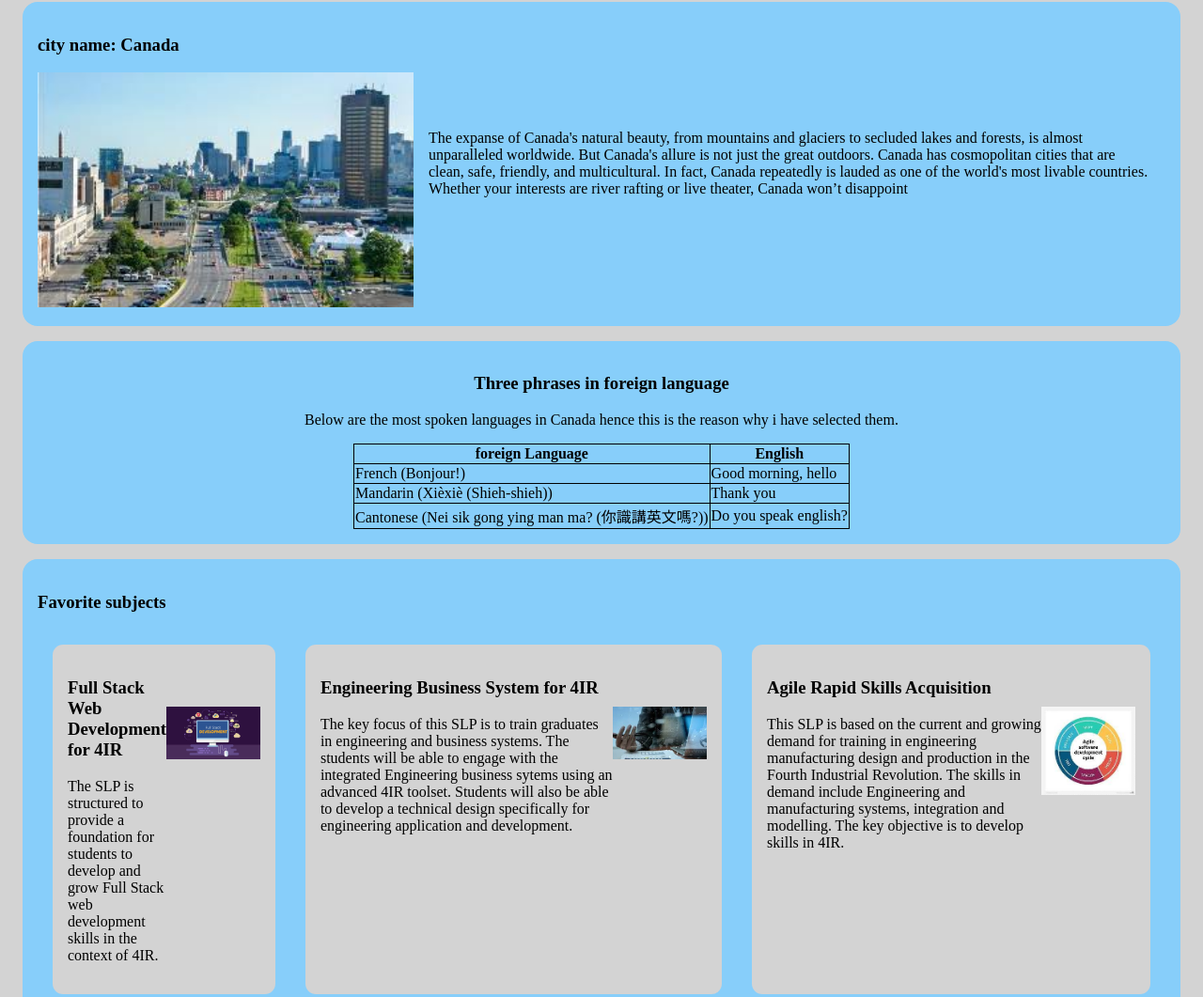
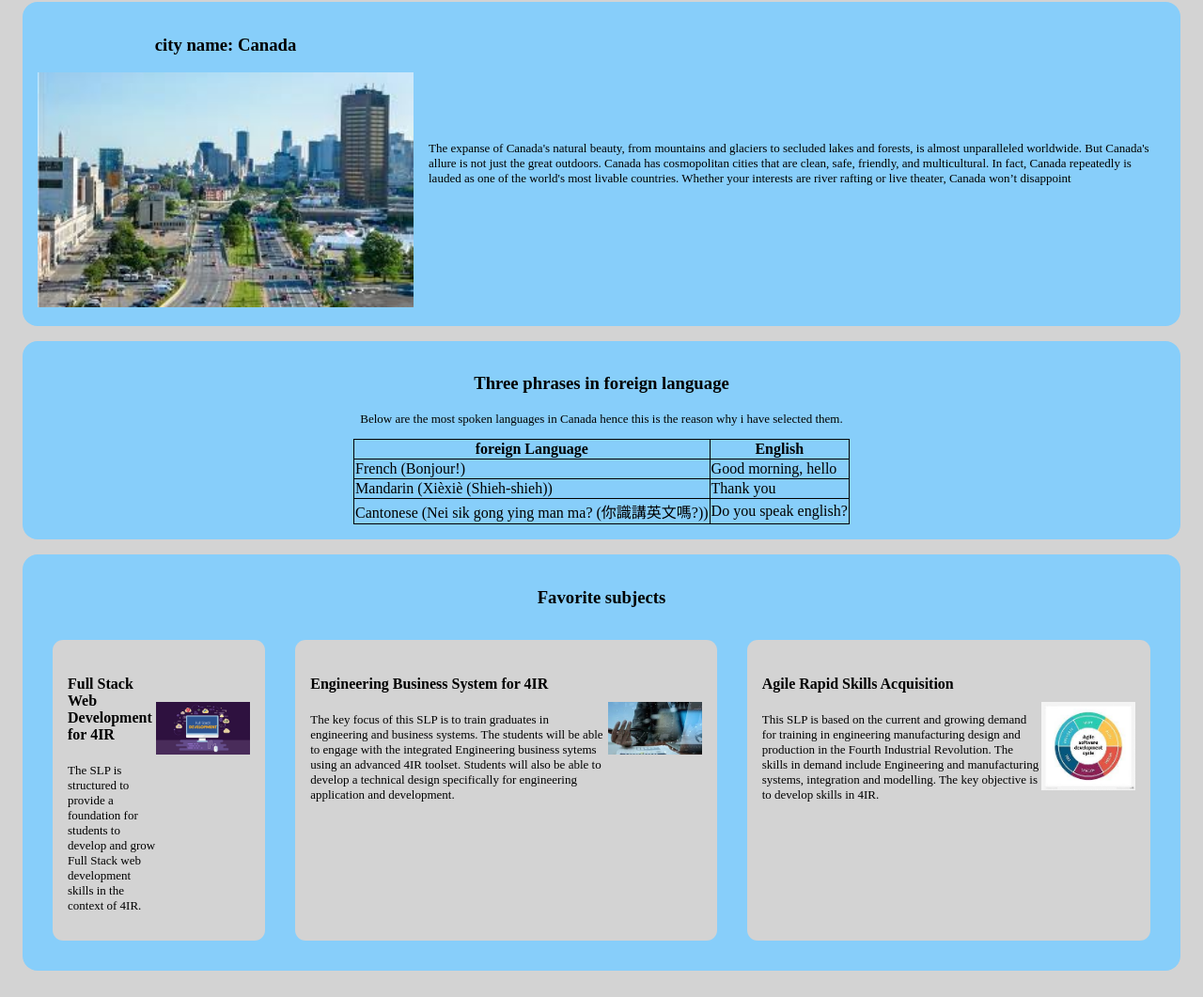
Before and after one commit to sinenkosimasinga/PPWebPage, a plain HTML site: page mypp.html in a window 1280 px wide. Shown: the part 434-1495 px from the top of the page at 94% size. Drawn offline with Linux system fonts and the light colour scheme.

Commit message:
new commit

```diff
--- a/mypp.html
+++ b/mypp.html
@@ -65,7 +65,7 @@
         <div class="sub2">
             <div class=" tt box">
                 <div>
-                    <h3>Full Stack Web Development for 4IR</h3>
+                    <h4>Full Stack Web Development for 4IR</h4>
                     <p>The SLP is structured to provide a foundation for students to develop and grow Full Stack
                         web development skills in the context of 4IR.</p>
                 </div>
@@ -76,7 +76,7 @@
 
             <div class="tt box">
                 <div>
-                    <h3>Engineering Business System for 4IR</h3>
+                    <h4>Engineering Business System for 4IR</h4>
                     <p>The key focus of this SLP is to train graduates in engineering and business systems.
                         The students will be able to engage with the integrated Engineering business sytems
                         using an advanced 4IR toolset. Students will also be able to develop a technical design
@@ -89,7 +89,7 @@
 
             <div class="tt box">
                 <div>
-                    <h3>Agile Rapid Skills Acquisition</h3>
+                    <h4>Agile Rapid Skills Acquisition</h4>
                     <p>This SLP is based on the current and growing demand for training in engineering
                         manufacturing design and production in the Fourth Industrial Revolution. The skills in
                         demand include Engineering and manufacturing systems, integration and modelling. The key
--- a/simple-grid.css
+++ b/simple-grid.css
@@ -327,6 +327,9 @@ h2{
   color: white;
   font-size: 2em;
 }
+h3{
+  text-align: center;
+}
 .sub-lang{
   margin-left: 0%;
   text-align: center;
--- a/style.css
+++ b/style.css
@@ -66,6 +66,12 @@ h2{
     color: white;
     font-size: 2em;
 }
+h3{
+    text-align: center;
+}
+p{
+    font-size: small;
+}
 .sub-lang{
     margin-left: 0%;
     text-align: center;
```
Also changed, not shown: simplegrid.html (+3 -3 lines).
